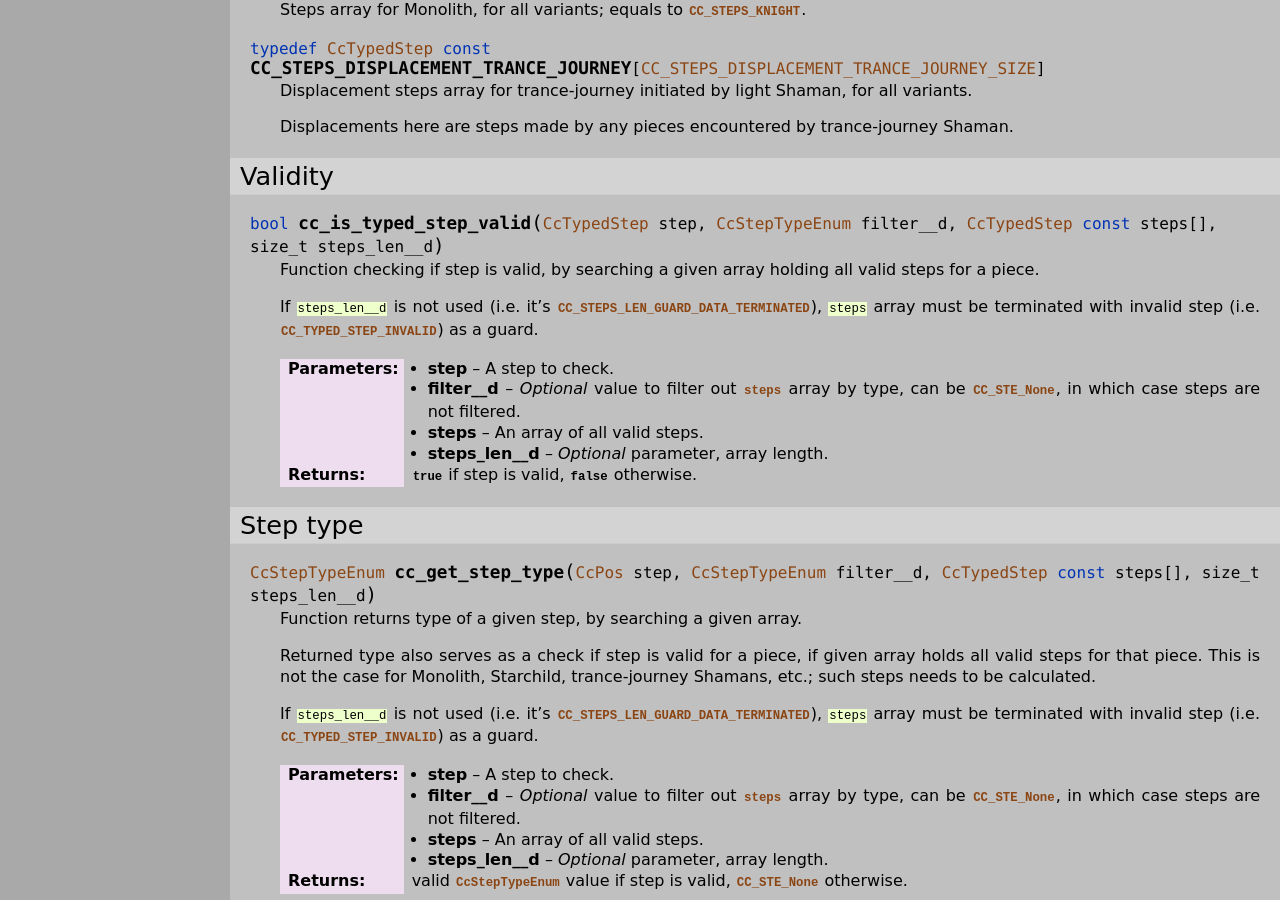
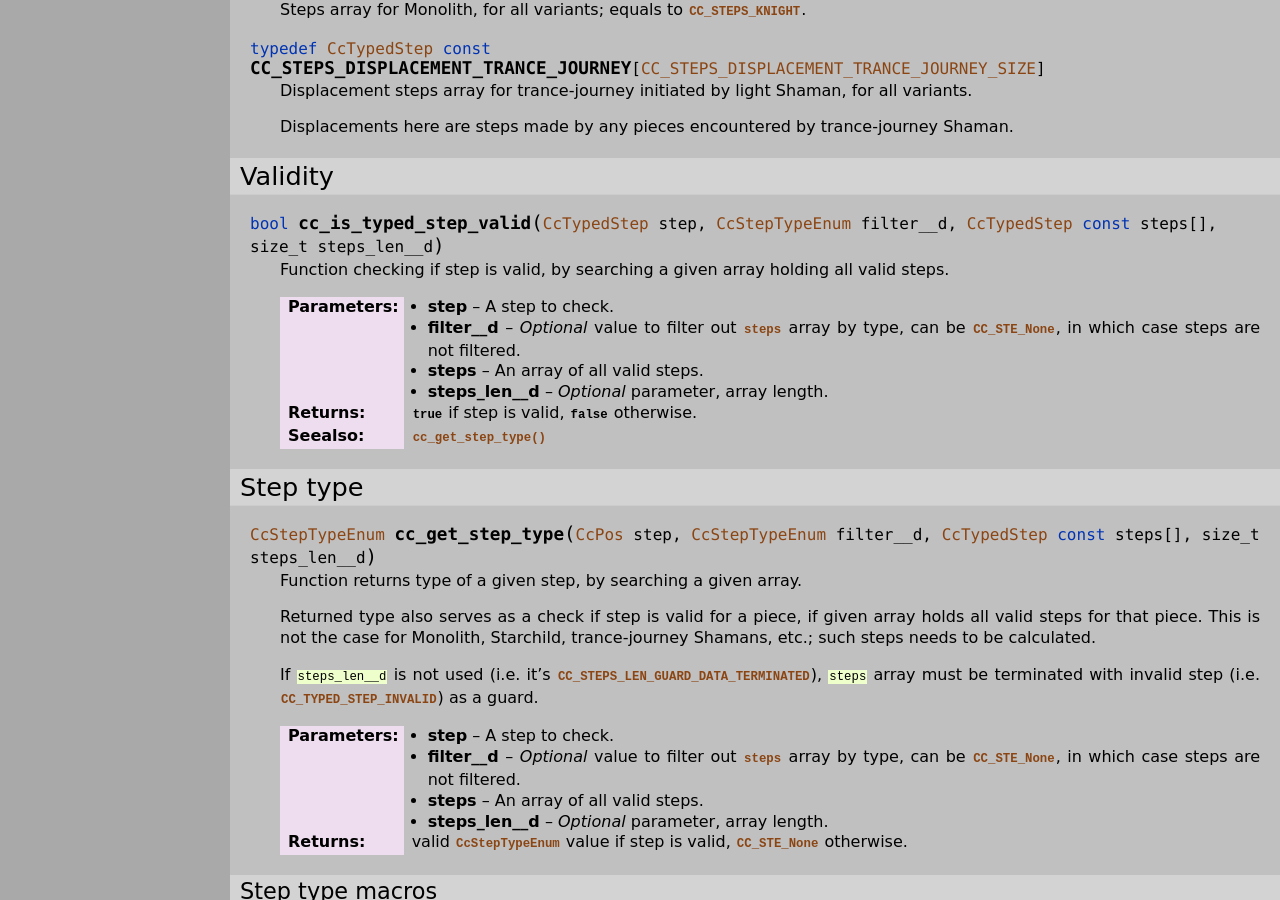
Before and after one commit to mmlacak/crochess, a Sphinx documentation site: the page built from docs/source/libcc/ccposdefs.rst, in a window 1280 px wide and 900 px high, scrolled down 5230 px. Built offline with Sphinx 7.4.7, drawn with Linux system fonts in a browser that asks for light colours; some of the changed text lies outside the part shown.

Commit message:
Simplified cc_is_typed_step_valid().

```diff
--- a/docs/source/conf.py
+++ b/docs/source/conf.py
@@ -26,10 +26,10 @@ copyright = '2021, Mario Mlačak'
 author = 'Mario Mlačak'
 
 # The short X.Y version
-version = "0.0.1.698:1130+20240913.040900"   # docs-new-lib-short-version-major-minor-feature-commit+meta~breaks-place-marker
+version = "0.0.1.699:1131+20240916.072114"   # docs-new-lib-short-version-major-minor-feature-commit+meta~breaks-place-marker
 
 # The full version, including alpha/beta/rc tags
-release = "0.0.1.698:1130+20240913.040900"   # docs-new-lib-full-version-major-minor-feature-commit+meta~breaks-place-marker
+release = "0.0.1.699:1131+20240916.072114"   # docs-new-lib-full-version-major-minor-feature-commit+meta~breaks-place-marker
 
 
 # -- General configuration ---------------------------------------------------
--- a/docs/source/libcc/ccposdefs.rst
+++ b/docs/source/libcc/ccposdefs.rst
@@ -411,11 +411,7 @@ Validity
 .. c:function:: bool cc_is_typed_step_valid( CcTypedStep step, CcStepTypeEnum filter__d, CcTypedStep const steps[], size_t steps_len__d )
 
     Function checking if step is valid, by searching a given array holding all
-    valid steps for a piece.
-
-    If :c:`steps_len__d` is not used (i.e. it's :c:macro:`CC_STEPS_LEN_GUARD_DATA_TERMINATED`),
-    :c:`steps` array must be terminated with invalid step (i.e. :c:macro:`CC_TYPED_STEP_INVALID`)
-    as a guard.
+    valid steps.
 
     :param step: A step to check.
     :param filter__d: *Optional* value to filter out :c:var:`steps` array by type,
@@ -423,6 +419,7 @@ Validity
     :param steps: An array of all valid steps.
     :param steps_len__d: *Optional* parameter, array length.
     :returns: :c:data:`true` if step is valid, :c:data:`false` otherwise.
+    :seealso: :c:func:`cc_get_step_type`
 
 .. _lbl-libcc-ccposdefs-steptype:
 
```
Also changed, not shown: README.md (+2 -2 lines), 5 other files.
